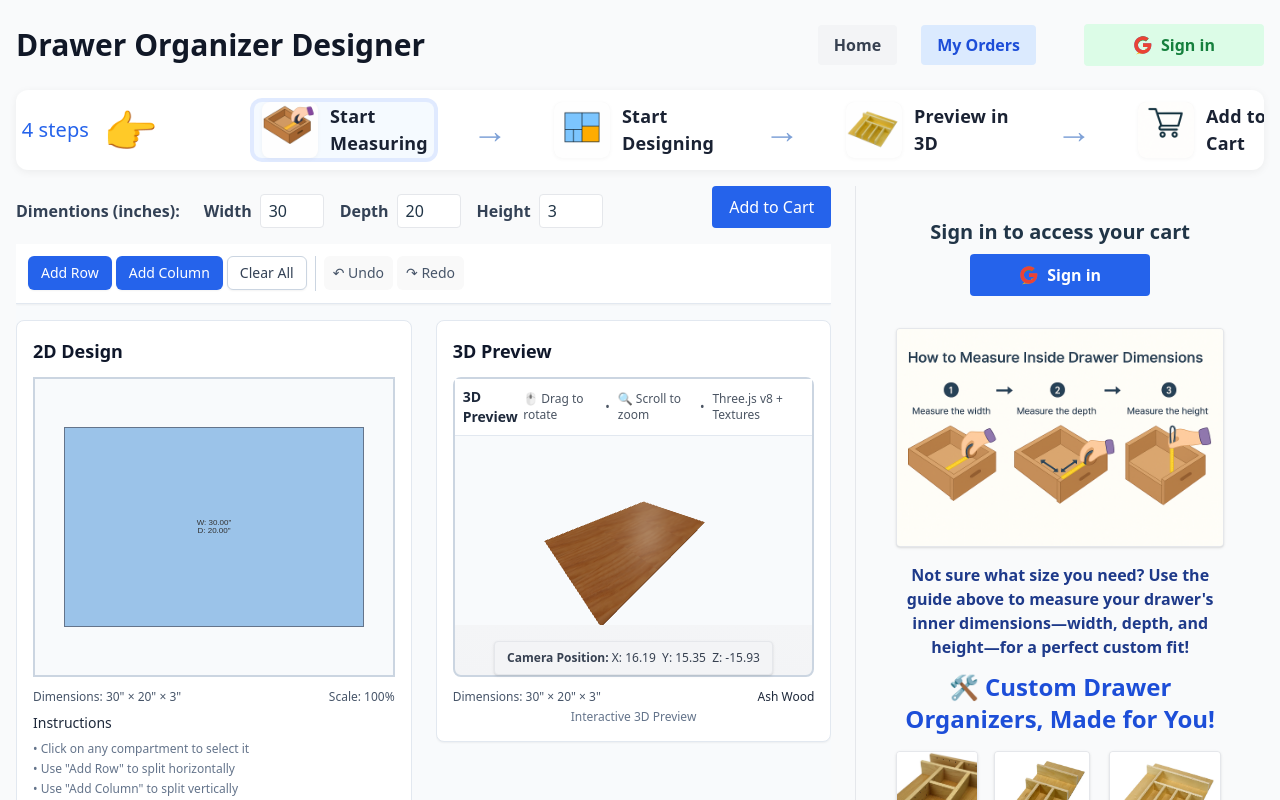
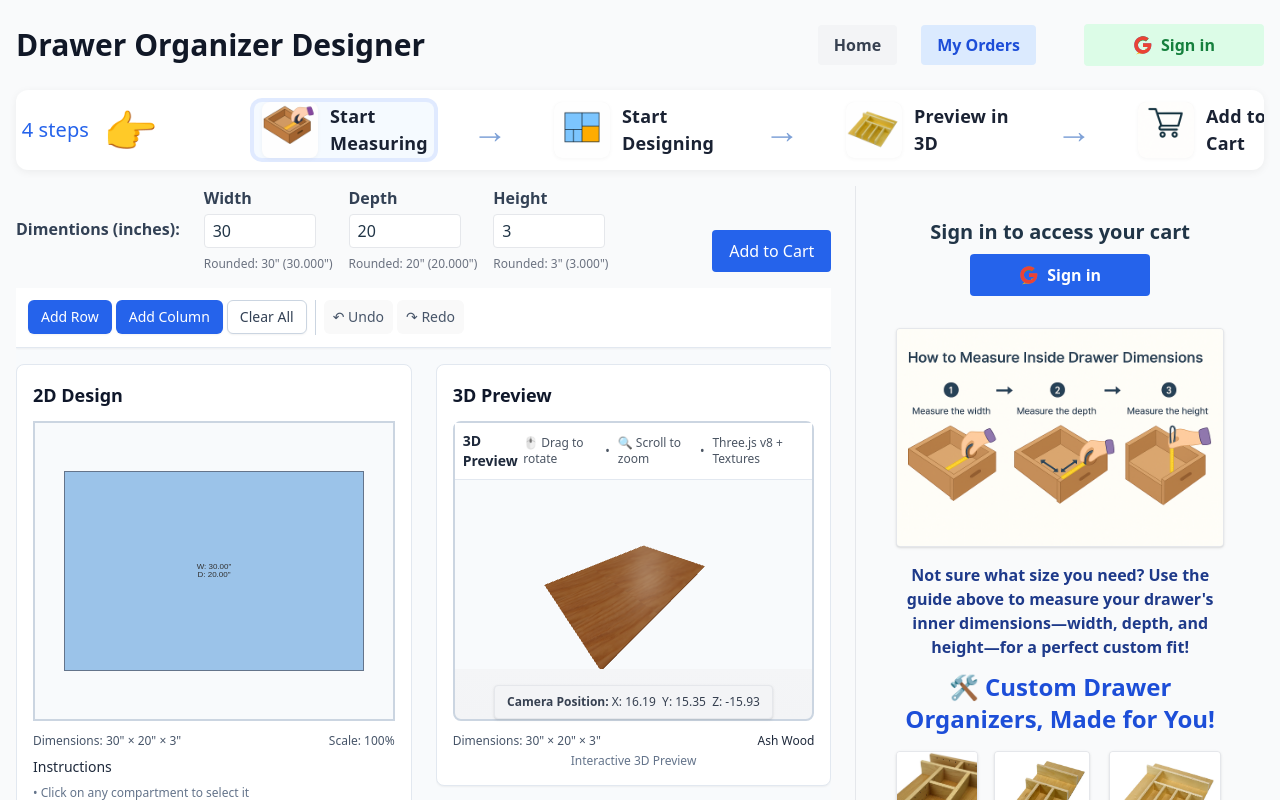
Before and after one commit to rammaradolla/drawer-organizer, a React (Vite) app in the folder client/: page / in a window 1280 px wide. Shown: the top 800 px of the page. Built offline with nearby package versions, Linux system fonts and the light colour scheme.

Commit message:
Added fulfillment flow

```diff
--- a/client/src/components/DrawerSetup.jsx
+++ b/client/src/components/DrawerSetup.jsx
@@ -1,6 +1,48 @@
-import React from 'react';
+import React, { useState, useEffect } from 'react';
 
 const MAX_DIMENSION = 100; // Maximum dimension in inches
+
+// Utility to parse and round to nearest 1/32
+function parseAndRoundTo32(input) {
+  input = input.trim();
+  // Match 'inches fraction' (e.g., '27 11/16', '27 5/32')
+  const match = input.match(/^(\d+)(?:\s+(\d+)[\/](\d+))?$/);
+  if (match) {
+    const inches = parseInt(match[1], 10);
+    let value = inches;
+    if (match[2] && match[3]) {
+      const numerator = parseInt(match[2], 10);
+      const denominator = parseInt(match[3], 10);
+      if (denominator > 0) {
+        value += numerator / denominator;
+      }
+    }
+    // Round to nearest 1/32
+    value = Math.round(value * 32) / 32;
+    return value;
+  }
+  // Try to parse as decimal
+  const asFloat = parseFloat(input);
+  if (!isNaN(asFloat)) {
+    return Math.round(asFloat * 32) / 32;
+  }
+  return null;
+}
+
+// Utility to format as 'inches n/32"', reducing the fraction to lowest terms
+function gcd(a, b) {
+  return b === 0 ? a : gcd(b, a % b);
+}
+function formatInches32(value) {
+  const inches = Math.floor(value);
+  let fraction = Math.round((value - inches) * 32);
+  if (fraction === 0) return `${inches}"`;
+  // Reduce fraction
+  const divisor = gcd(fraction, 32);
+  const num = fraction / divisor;
+  const denom = 32 / divisor;
+  return `${inches} ${num}/${denom}\"`;
+}
 
 const DrawerSetup = ({ dimensions, onDimensionsSet }) => {
   const validateDimension = (value, name) => {
@@ -24,41 +66,64 @@ const DrawerSetup = ({ dimensions, onDimensionsSet }) => {
     }
   };
 
+  // Add state for raw input and parsed value for each dimension
+  const [widthInput, setWidthInput] = useState(dimensions?.width?.toString() || '');
+  const [depthInput, setDepthInput] = useState(dimensions?.depth?.toString() || '');
+  const [heightInput, setHeightInput] = useState(dimensions?.height?.toString() || '');
+  const parsedWidth = parseAndRoundTo32(widthInput);
+  const parsedDepth = parseAndRoundTo32(depthInput);
+  const parsedHeight = parseAndRoundTo32(heightInput);
+
+  useEffect(() => {
+    if (
+      parsedWidth !== null && parsedWidth > 0 &&
+      parsedDepth !== null && parsedDepth > 0 &&
+      parsedHeight !== null && parsedHeight > 0
+    ) {
+      onDimensionsSet({
+        width: parsedWidth,
+        depth: parsedDepth,
+        height: parsedHeight
+      });
+    }
+    // Only run when parsed values change
+  }, [parsedWidth, parsedDepth, parsedHeight]);
+
   return (
     <div className="flex flex-row items-center gap-4 w-full">
       <span className="font-semibold text-slate-700 mr-2">Dimentions (inches):</span>
-      <div className="flex flex-row items-center gap-1">
+      <div className="flex flex-col items-start gap-1">
         <label className="font-semibold text-slate-700 mr-1">Width</label>
         <input
-          type="number"
-          value={dimensions.width}
-          min={1}
-          onChange={handleChange}
+          type="text"
+          value={widthInput}
+          onChange={e => setWidthInput(e.target.value)}
           name="width"
-          className="w-16 px-2 py-1 border rounded"
+          className="w-28 px-2 py-1 border rounded"
         />
+        {parsedWidth !== null && <div className="mt-1 text-xs text-gray-500">Rounded: {formatInches32(parsedWidth)} ({parsedWidth.toFixed(3)}")</div>}
       </div>
-      <div className="flex flex-row items-center gap-1">
+      <div className="flex flex-col items-start gap-1">
         <label className="font-semibold text-slate-700 mr-1">Depth</label>
         <input
-          type="number"
-          value={dimensions.depth}
-          min={1}
-          onChange={handleChange}
+          type="text"
+          value={depthInput}
+          onChange={e => setDepthInput(e.target.value)}
           name="depth"
-          className="w-16 px-2 py-1 border rounded"
+          className="w-28 px-2 py-1 border rounded"
         />
+        {parsedDepth !== null && <div className="mt-1 text-xs text-gray-500">Rounded: {formatInches32(parsedDepth)} ({parsedDepth.toFixed(3)}")</div>}
       </div>
-      <div className="flex flex-row items-center gap-1">
+      <div className="flex flex-col items-start gap-1">
         <label className="font-semibold text-slate-700 mr-1">Height</label>
         <input
-          type="number"
-          value={dimensions.height}
-          min={1}
-          onChange={handleChange}
+          type="text"
+          value={heightInput}
+          onChange={e => setHeightInput(e.target.value)}
           name="height"
-          className="w-16 px-2 py-1 border rounded"
+          className="w-28 px-2 py-1 border rounded"
         />
+        {parsedHeight !== null && <div className="mt-1 text-xs text-gray-500">Rounded: {formatInches32(parsedHeight)} ({parsedHeight.toFixed(3)}")</div>}
       </div>
     </div>
   );
```
